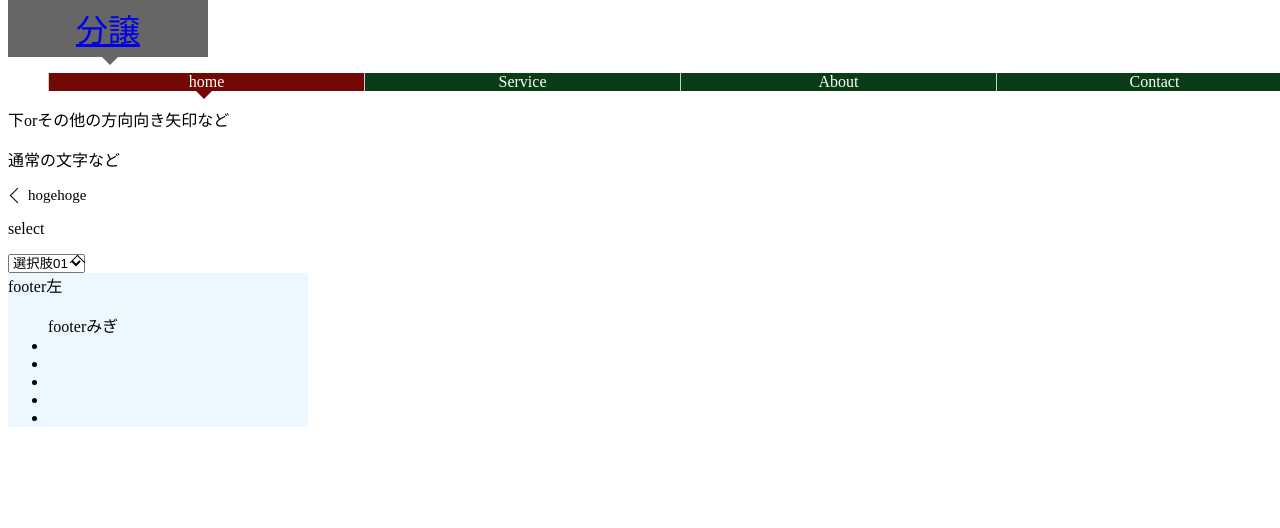
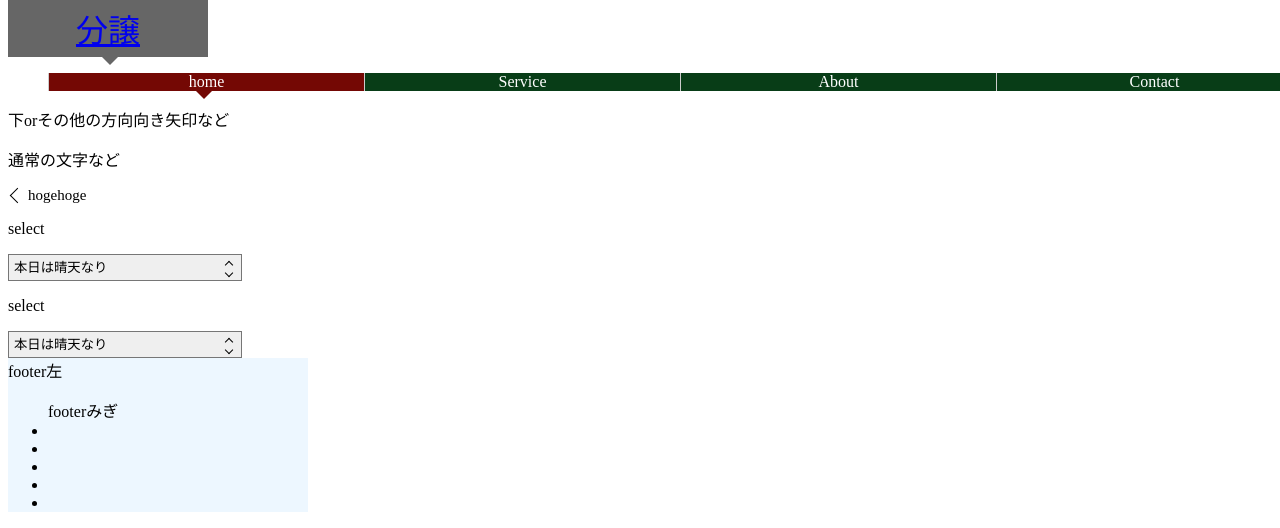
Before and after one commit to umanari145/css, a PHP site: page / in a window 1280 px wide. Shown: the part 1176-1704 px from the top of the page. Before the commit the page ends 1603 px from the top, so only its background shows below. Run offline with PHP 8.4, Linux system fonts and the light colour scheme; grey boxes labelled with a size stand in for pictures from a placeholder-image service; some libraries are stand-ins or nearby versions; some web fonts are replaced.

Commit message:
selectのカスタマイズ

```diff
--- a/less/css/common.less
+++ b/less/css/common.less
@@ -294,23 +294,42 @@ icon画像
 	transform: rotate(-135deg);
 }
 
-.select_icon{
-	position: relative;
+.select01{
 	-webkit-appearance: none;
 	-moz-appearance: none;
 	appearance: none;
+	outline:none;
+	padding: 5px 40px 5px 5px;
+}
+
+.select_icon{
+	position: relative;
+}
+
+.select_icon::before{
+	content:'';
+	display: block;
+	position: absolute;
+	width: 5px;
+	height: 5px;
+	margin-top: -4px;
+	top:50%;
+	right:10px;
+	border-top: 1px solid #000;
+	border-left: 1px solid #000;
+	transform: rotate(45deg);
 }
 
 .select_icon::after{
 	content:'';
 	display: block;
 	position: absolute;
-	width: 10px;
-	height: 10px;
-	margin-top: -5px;
+	width: 5px;
+	height: 5px;
+	margin-top: 4px;
 	top:50%;
-	right:2px;
-	border-top: 1px solid #000;
+	right:10px;
 	border-right: 1px solid #000;
-	transform: rotate(-45deg);
+	border-bottom:  1px solid #000;
+	transform: rotate(45deg);
 }
--- a/less/css/top.css
+++ b/less/css/top.css
@@ -245,24 +245,41 @@ icon画像
   border-right: 1px solid #000;
   transform: rotate(-135deg);
 }
-.select_icon {
-  position: relative;
+.select01 {
   -webkit-appearance: none;
   -moz-appearance: none;
   appearance: none;
+  outline: none;
+  padding: 5px 40px 5px 5px;
+}
+.select_icon {
+  position: relative;
+}
+.select_icon::before {
+  content: '';
+  display: block;
+  position: absolute;
+  width: 5px;
+  height: 5px;
+  margin-top: -4px;
+  top: 50%;
+  right: 10px;
+  border-top: 1px solid #000;
+  border-left: 1px solid #000;
+  transform: rotate(45deg);
 }
 .select_icon::after {
   content: '';
   display: block;
   position: absolute;
-  width: 10px;
-  height: 10px;
-  margin-top: -5px;
+  width: 5px;
+  height: 5px;
+  margin-top: 4px;
   top: 50%;
-  right: 2px;
-  border-top: 1px solid #000;
+  right: 10px;
   border-right: 1px solid #000;
-  transform: rotate(-45deg);
+  border-bottom: 1px solid #000;
+  transform: rotate(45deg);
 }
 #contents {
   border-radius: 8px;
--- a/less/index.php
+++ b/less/index.php
@@ -110,12 +110,21 @@
 <p>select</p>
 <label class="select_icon">
 <select class="select01">
-	<option>選択肢01</option>
-	<option>選択肢02</option>
+	<option>本日は晴天なり</option>
+	<option>本日は晴天なり本日は晴天なり</option>
 	<option>選択肢03</option>
 </select>
 </label>
 
+
+<p>select</p>
+<label class="select_icon">
+<select class="select01">
+	<option>本日は晴天なり</option>
+	<option>本日は晴天なり本日は晴天なり</option>
+	<option>選択肢03</option>
+</select>
+</label>
 <?php
     include 'footer.php';
 ?>
```
